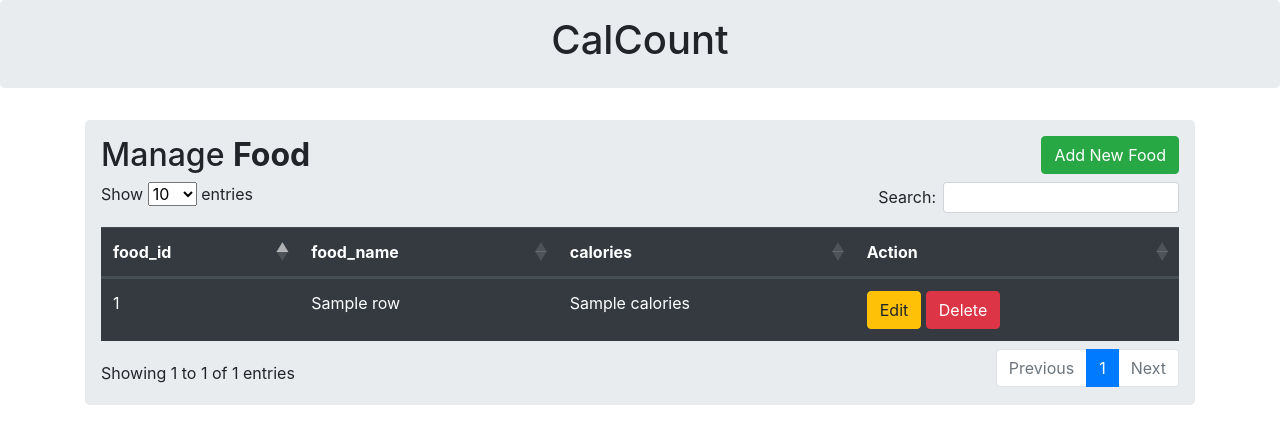
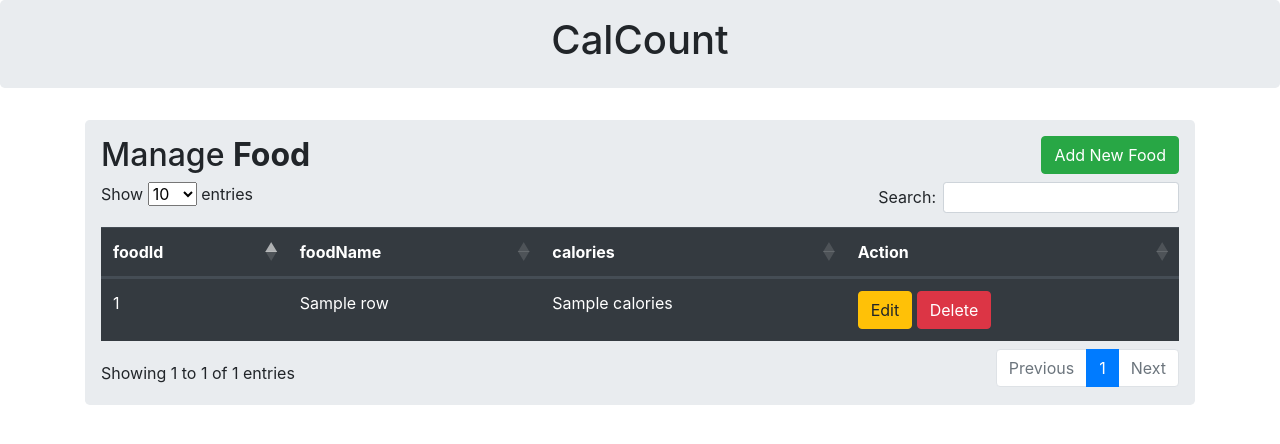
Before and after one commit to quadros2/fitnessWebsite, a Flask app: template templates/food.html in a window 1280 px wide. Shown: the top 444 px of the page. Run offline with Flask 2, Linux system fonts and the light colour scheme; the template is opened without the code that fills it: most values are stand-ins (such as "Sample title", 1, 10 or a date in 2020); parts of the project's set-up code (start-up, migrations or seed data) failed here and were passed over; some libraries are stand-ins or nearby versions.

Commit message:
food html file done and can read food table data

```diff
--- a/app.py
+++ b/app.py
@@ -1,26 +1,66 @@
 from flask import Flask, render_template, request, make_response, redirect, url_for, flash
 from flask_sqlalchemy import SQLAlchemy
+import sqlalchemy
+from yaml import load, Loader
+import os
+import pymysql
 
 app = Flask(__name__)
 
-app.config["SQLALCHEMY_DATABASE_URI"] = "mysql://calcount:mongodb99@calcount-328016:us-central1:calcount/calCount"
-app.config["SQLALCHEMY_TRACK_MODIFICATIONS"] = False
-db = SQLAlchemy(app)
 
+def init_connect_engine():
+    if os.environ.get('GAE_ENV') != 'standard':
+        variables = load(open("app.yaml"), Loader=Loader)
+        env_variables = variables['env_variables']
+        for var in env_variables:
+            os.environ[var] = env_variables[var]
 
-class Food(db.Model):
-    food_id = db.Column(db.Integer, primary_key=True)
-    food_name = db.Column(db.String(100), nullable=False)
-    calories = db.Column(db.Integer, nullable=False)
+    pool = sqlalchemy.create_engine(
 
-    def __init__(self, food_name, calories):
-        self.food_name = food_name
-        self.calories = calories
+        sqlalchemy.engine.url.URL(
+            drivername="mysql+pymysql",
+            username=os.environ.get('MYSQL_USER'),
+            password=os.environ.get('MYSQL_PASSWORD'),
+            database=os.environ.get('MYSQL_DB'),
+            host=os.environ.get('MYSQL_HOST')  # ip
+        )
+    )
+    return pool
+
+engine = init_connect_engine()
+
+conn = engine.connect()
+
+# app.config["SECRET_KEY"] = "yoursecretkey"
+# app.config["SQLALCHEMY_DATABASE_URI"]= "mysql+pymysql://root:mongodb99@35.223.231.139/calCount"
+# app.config["SQLALCHEMY_TRACK_MODIFICATIONS"] = False
+# db = SQLAlchemy(app)
+
 
 @app.route('/food')
 def food():
-    all_data = Food.query.all()
+    # all_data = Food.query.all()
+    all_data = conn.execute("SELECT * FROM Food;").fetchall()
     return render_template("food.html", foods=all_data)
+
+
+@app.route('/food_insert', methods=['POST'])
+def food_insert():
+    # haven't written functionality yet
+    return
+
+
+@app.route('/food_update', methods=['GET', 'POST'])
+def food_update():
+    # haven't written functionalty yet
+    return
+
+
+@app.route('/food_delete/<foodId>/', methods=['GET', 'POST'])
+def food_delete(foodId):
+    #haven't written functionality yet
+    return
+
 
 @app.route('/')
 def chandrachur():
--- /dev/null
+++ b/app.yaml
@@ -0,0 +1,9 @@
+runtime: python38
+
+instance_class: F1
+
+env_variables:
+  MYSQL_USER: 'root'
+  MYSQL_PASSWORD: 'mongodb99'
+  MYSQL_DB: 'calCount'
+  MYSQL_HOST: '35.223.231.139'
--- a/templates/food.html
+++ b/templates/food.html
@@ -47,8 +47,8 @@
 
                     <thead>
                     <tr>
-                        <th>food_id</th>
-                        <th>food_name</th>
+                        <th>foodId</th>
+                        <th>foodName</th>
                         <th>calories</th>
                         <th>Action</th>
                     </tr>
@@ -57,14 +57,14 @@
                     <tbody>
                    {% for row in foods %}
                     <tr>
-                        <td>{{row.food_id}}</td>
-                        <td>{{row.food_name}}</td>
+                        <td>{{row.foodId}}</td>
+                        <td>{{row.foodName}}</td>
                         <td>{{row.calories}}</td>
 
 
                         <td>
-                            <a href="/food_update/{{row.food_id}}" class="btn btn-warning btn-xs" data-toggle="modal" data-target="#modaledit{{row.food_id}}">Edit</a>
-                            <a href="/food_delete/{{row.food_id}}" class="btn btn-danger btn-xs" onclick="return confirm('Are You Sure To Delete?')">Delete</a>
+                            <a href="/food_update/{{row.foodId}}" class="btn btn-warning btn-xs" data-toggle="modal" data-target="#modaledit{{row.foodId}}">Edit</a>
+                            <a href="/food_delete/{{row.foodId}}" class="btn btn-danger btn-xs" onclick="return confirm('Are You Sure To Delete?')">Delete</a>
 
                         </td>
 
@@ -73,7 +73,7 @@
 
 
                   <!-- Modal Edit Food-->
-<div id="modaledit{{row.food_id}}" class="modal fade" role="dialog">
+<div id="modaledit{{row.foodId}}" class="modal fade" role="dialog">
    <div class="modal-dialog">
 
 
@@ -98,10 +98,10 @@
                <div class="form-group">
 
 
-                  <label>food_name:</label>
-                   <input type="hidden"  name="food_id" value="{{row.food_id}}">
+                  <label>foodName:</label>
+                   <input type="hidden"  name="foodId" value="{{row.foodId}}">
 
-                  <input type="text" maxlength="100" class="form-control" name="food_name" value="{{row.food_name}}" required="1">
+                  <input type="text" maxlength="100" class="form-control" name="foodName" value="{{row.foodName}}" required="1">
 
 
                </div>
@@ -110,7 +110,7 @@
 
 
                   <label>calories:</label>
-                   <input type="hidden"  name="food_id" value="{{row.food_id}}">
+                   <input type="hidden"  name="foodId" value="{{row.foodId}}">
 
                   <input type="number" class="form-control" name="calories" value="{{row.calories}}" required="1">
 
@@ -177,8 +177,8 @@
 
                <div class="form-group">
 
-                  <label>food_name:</label>
-                  <input type="text" maxlength="100" class="form-control" name="food_name" required="1">
+                  <label>foodName:</label>
+                  <input type="text" maxlength="100" class="form-control" name="foodName" required="1">
 
 
                </div>
```
